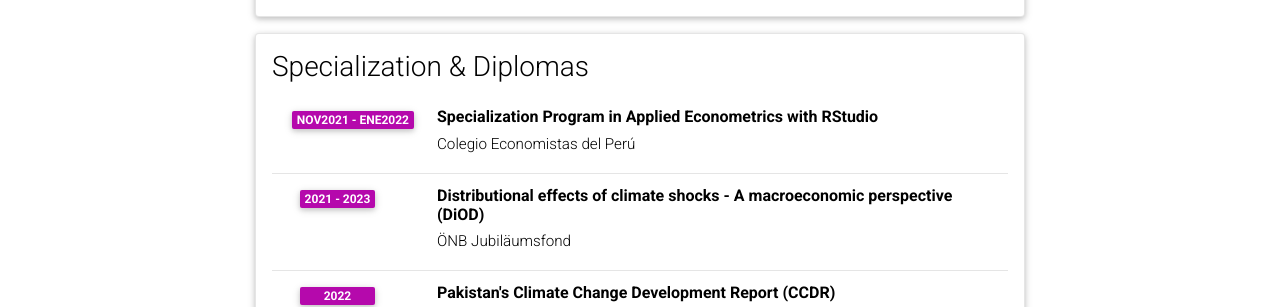
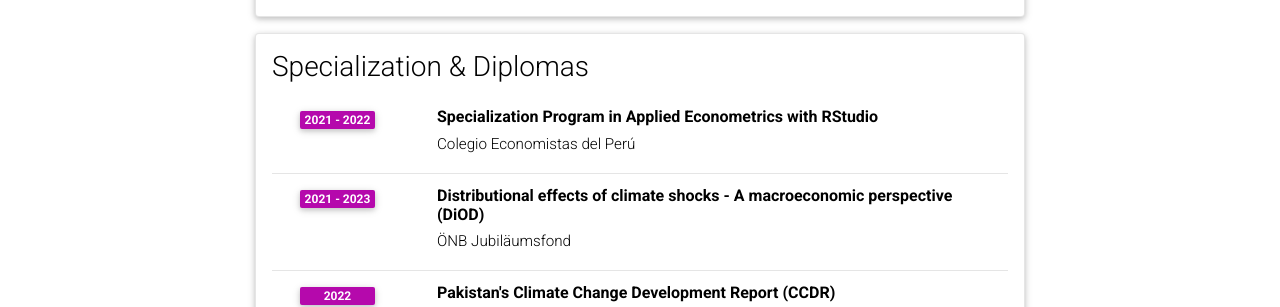
Before and after one commit to Sirberha/sirberha.github.io, a Jekyll site: the page built from _pages/cv.md, in a window 1280 px wide and 900 px high, scrolled down 1421 px. Shown: the part 147-454 px from the top of the window. Built offline with Jekyll 4.4.1, drawn with Linux system fonts in a browser that asks for light colours; comment, search, counter and statistics services are not loaded; a style sheet for code colours, icons or effects is not loaded.

Commit message:
Update cv.yml

```diff
--- a/_data/cv.yml
+++ b/_data/cv.yml
@@ -71,7 +71,7 @@
   contents:
     - title: Specialization Program in Applied Econometrics with RStudio
       institution: Colegio Economistas del Perú
-      year: nov2021 - ene2022
+      year: 2021 - 2022
 
     - title: Distributional effects of climate shocks - A macroeconomic perspective (DiOD)
       institution: ÖNB Jubiläumsfond
```
